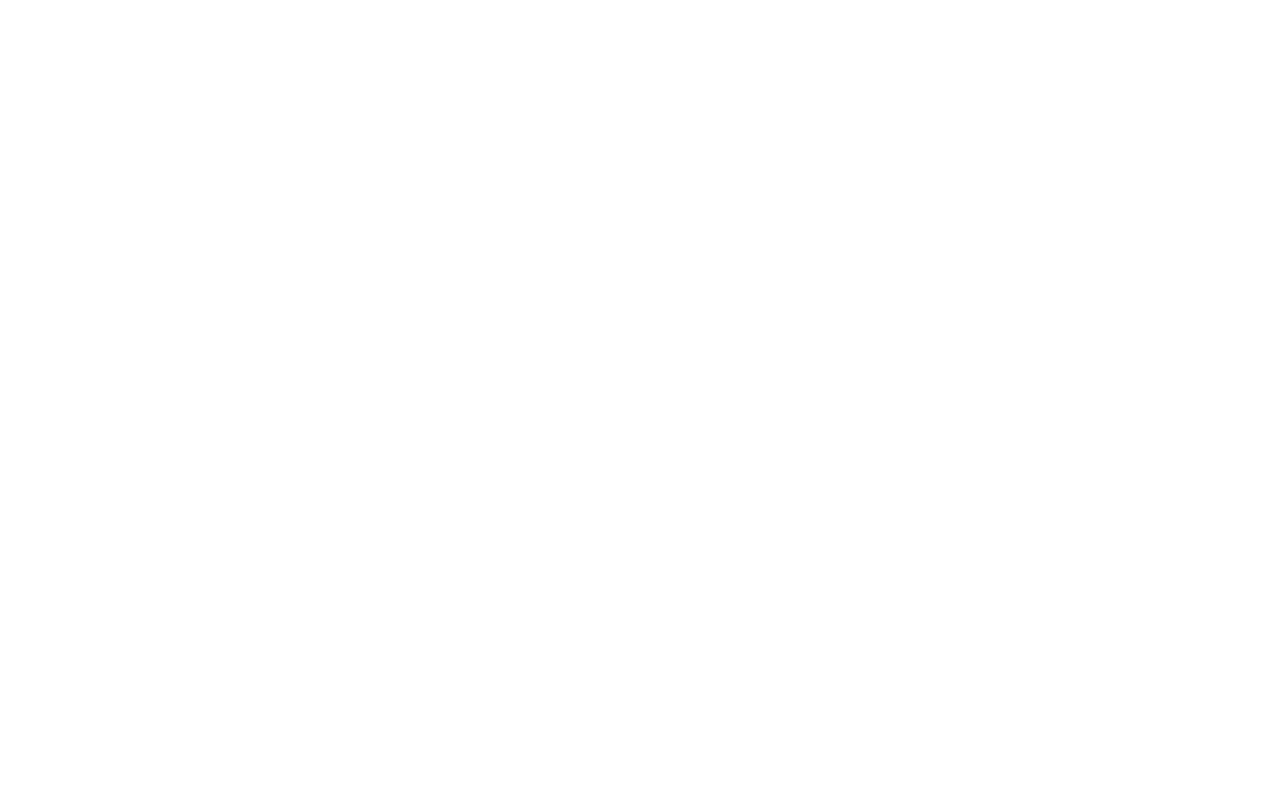
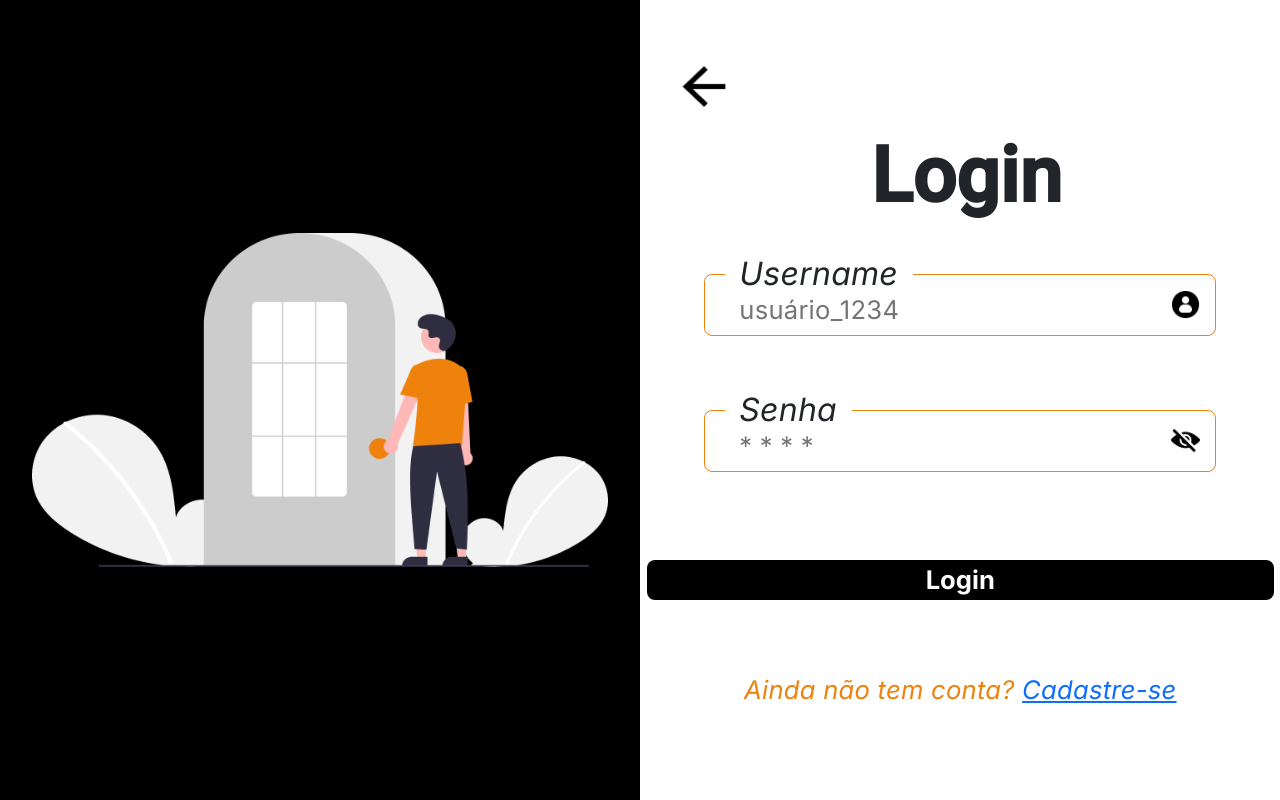
Before and after one commit to GiovannePDS7/Event-Fy, an Angular app: page /login in a window 1280 px wide. Built offline with nearby package versions, Linux system fonts and the light colour scheme.

Commit message:
add Login desktop

```diff
--- a/src/app/Pages/login/login.component.css
+++ b/src/app/Pages/login/login.component.css
@@ -154,3 +154,107 @@ legend {
   color: #000;
   text-decoration: underline;
 }
+
+
+/*LG*/
+
+#button-setaLg {
+  left: 5%;
+  top: 7%;
+  position: absolute;
+  background: none;
+  border: none;
+}
+
+#container-SignupLg h1{
+  position: absolute;
+  top: 20%;
+  left: 36%;
+  font-size: 6vw;
+  font-weight: bold;
+}
+
+#setaLg{
+  width: 5vw;
+}
+
+.legendLg{
+  font-size:2.5vw;
+}
+
+.input-form, .input-formLg {
+  all: unset;
+  height: 100%;
+  width: 80%;
+  padding-left: 4%;
+  font-size: 4vw;
+}
+.input-formLg{
+  font-size: 2vw;
+  width: 100%;
+  padding-left: 3%;
+  padding-top: 2%;
+}
+
+#formularioLg{
+  width: 100%;
+}
+
+#icon-formlg{
+  width: 9%;
+  padding-right: 3%;
+}
+
+#button-submit, #button-submitLg {
+  height: 9.3vw;
+  border-radius: 8px;
+  background: #000;
+  color: var(--cor-primaria);
+  border: none;
+  width: 90%;
+  font-size: 5.2vw;
+  font-weight: bold;
+}
+#button-submitLg{
+  position: absolute;
+  left: 1%;
+  top: 70%;
+  height: 5vh;
+  width: 98%;
+  font-size: 2vw;
+}
+
+#container-SignInLg{
+  position: absolute;
+  width: 90%;
+  font-size: 2vw;
+  left: 5%;
+  top: 85%;
+  text-align: center;
+}
+
+#span-SignIn, #span-SignInLg {
+  color: var(--cor-secundaria);
+  font-size: 4vw;
+  font-style: italic;
+}
+#span-SignInLg{
+  font-size: 2vw;
+}
+
+#containerInputUser, #containerInputEmail{
+  width: 80%;
+  height: 9vh;
+  position: absolute;
+  top: 33%;
+  left: 10%;
+  margin-right: auto;
+  margin-left: auto;
+}
+#containerInputEmail{
+  top: 50%;
+}
+
+#imgLogin{
+  width: 90%;
+}
--- a/src/app/Pages/login/login.component.html
+++ b/src/app/Pages/login/login.component.html
@@ -36,3 +36,39 @@
     </div>
   </section>
 </div>
+
+
+<div class="d-none d-md-block d-lg-block">
+  <mat-grid-list cols="2" rowHeight="100vh">
+      <mat-grid-tile id="background">
+          <img src="../../../assets/Elementos/imgLogin.png" id="imgLogin">
+      </mat-grid-tile>
+      <mat-grid-tile id="container-SignupLg">
+        <section>
+          <button id="button-setaLg" [routerLink]="['/login']">
+              <img class="img-fluid" id="setaLg" src="../../../assets/Elementos/SetaP.png">
+          </button>
+          <h1>Login</h1>
+      </section>
+      <section>
+          <ng-form method="post" id="formularioLg">
+              <fieldset id="containerInputUser">
+                  <legend class="legendLg">Username</legend>
+                  <input class="input-formLg" matInput type="text" placeholder="usuário_1234">
+                  <img class="img-fluid icon-form" id="icon-formlg" src="../../../assets/Elementos/username.png">
+              </fieldset>
+              <fieldset id="containerInputEmail">
+                  <legend class="legendLg">Senha</legend>
+                  <input class="input-formLg" matInput [type]="typeSenha" placeholder="* * * *">
+                  <img class="img-fluid icon-form" id="icon-formlg" src="../../../assets/Elementos/password_hide.png">
+              </fieldset>
+
+              <button id="button-submitLg">Login</button>
+          </ng-form>
+          <div id="container-SignInLg">
+              <span id="span-SignInLg">Ainda não tem conta? <a id="a-SignIn" [routerLink]="['/cadastro']">Cadastre-se</a></span>
+          </div>
+      </section>
+      </mat-grid-tile>
+ </mat-grid-list>
+</div>
```
Also changed, not shown: src/assets/Elementos/imgLogin.png (added).
